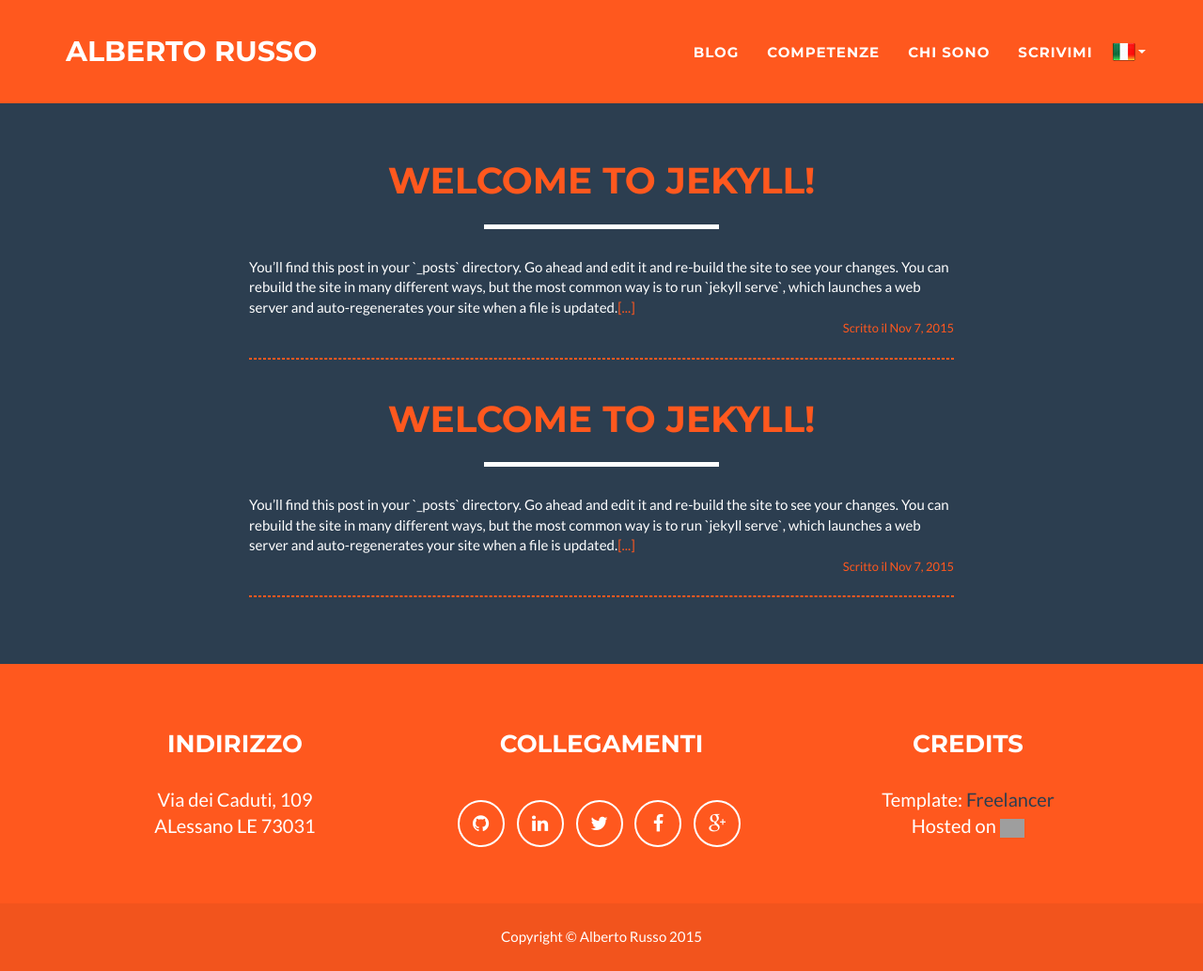
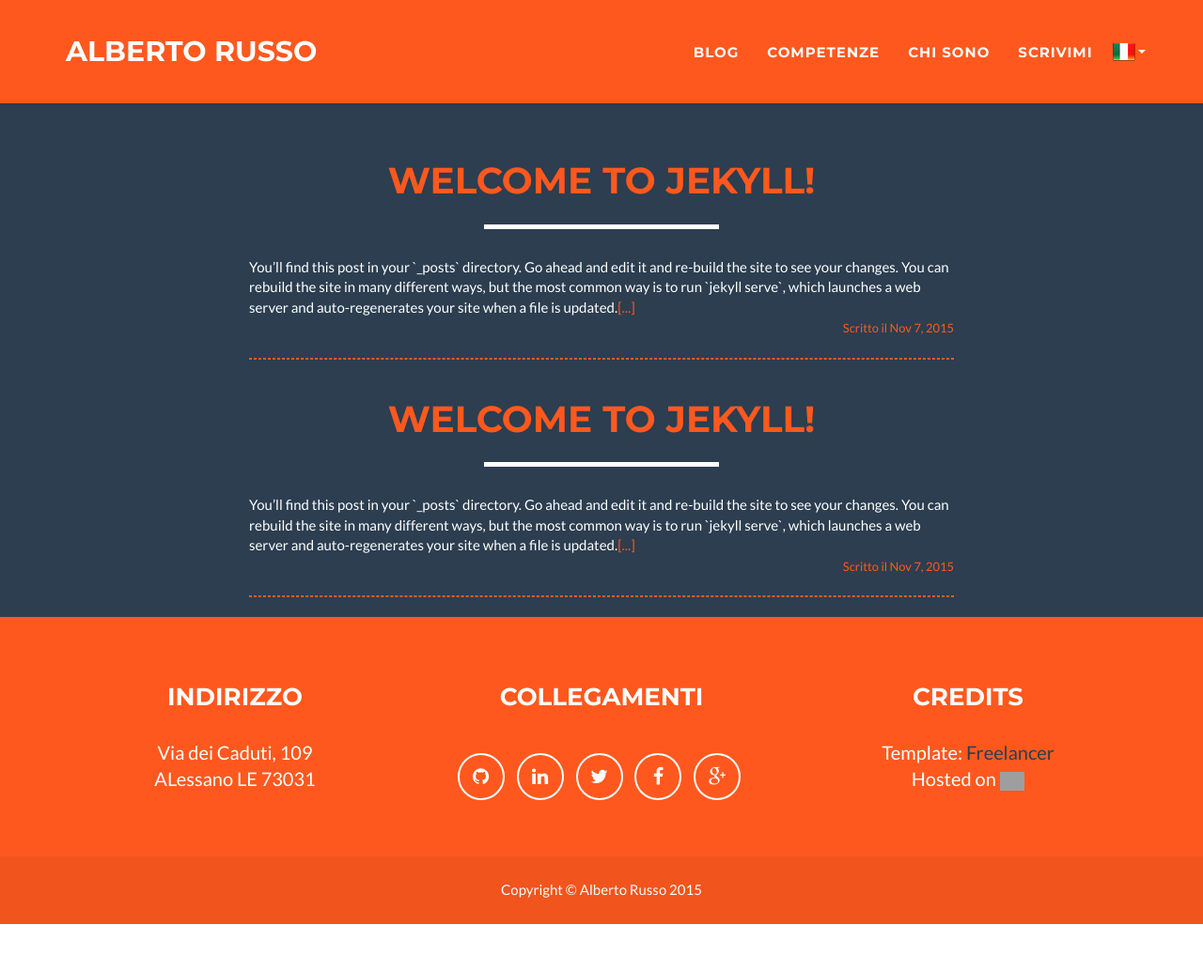
Before and after one commit to russoalberto/russoalberto.github.io, a Jekyll site: the page built from blog/index.html, in a window 1280 px wide and 1034 px high. Shown: the whole window at 94% size. Built offline with Jekyll 4.4.1, drawn with Linux system fonts in a browser that asks for light colours; comment, search, counter and statistics services are not loaded; grey boxes are pictures that could not be loaded.

Commit message:
Fix bug background blog

```diff
--- a/_includes/css/main.css
+++ b/_includes/css/main.css
@@ -6,8 +6,6 @@
 
 body {
     overflow-x: hidden;
-    background: #{{ site.color.primary }};
-
 }
 
 p {
@@ -259,9 +257,8 @@ hr {
 
 #blog {
     right: 0;
-    margin: 100px 0 0 0;
+    padding: 150px 0 0 0;
     background-color: #{{ site.color.primary }};
-    padding: 50px 0;
 }
 
 #post {
```
Also changed, not shown: 1 other file.
